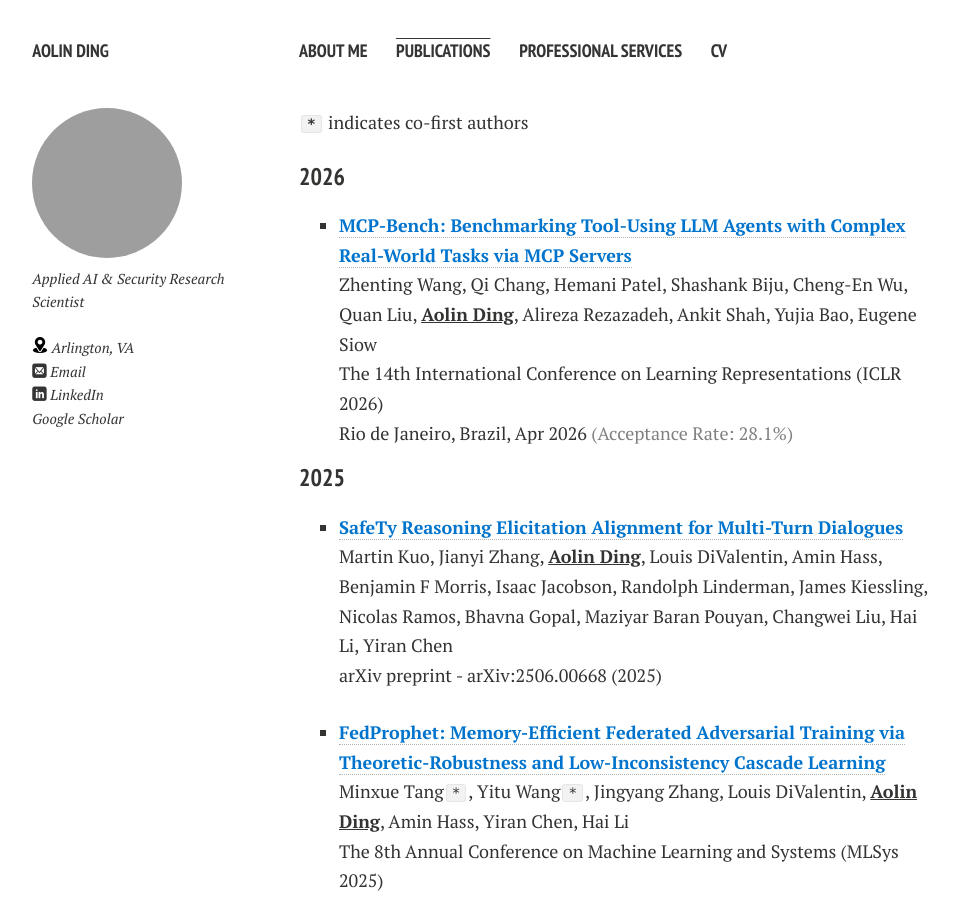
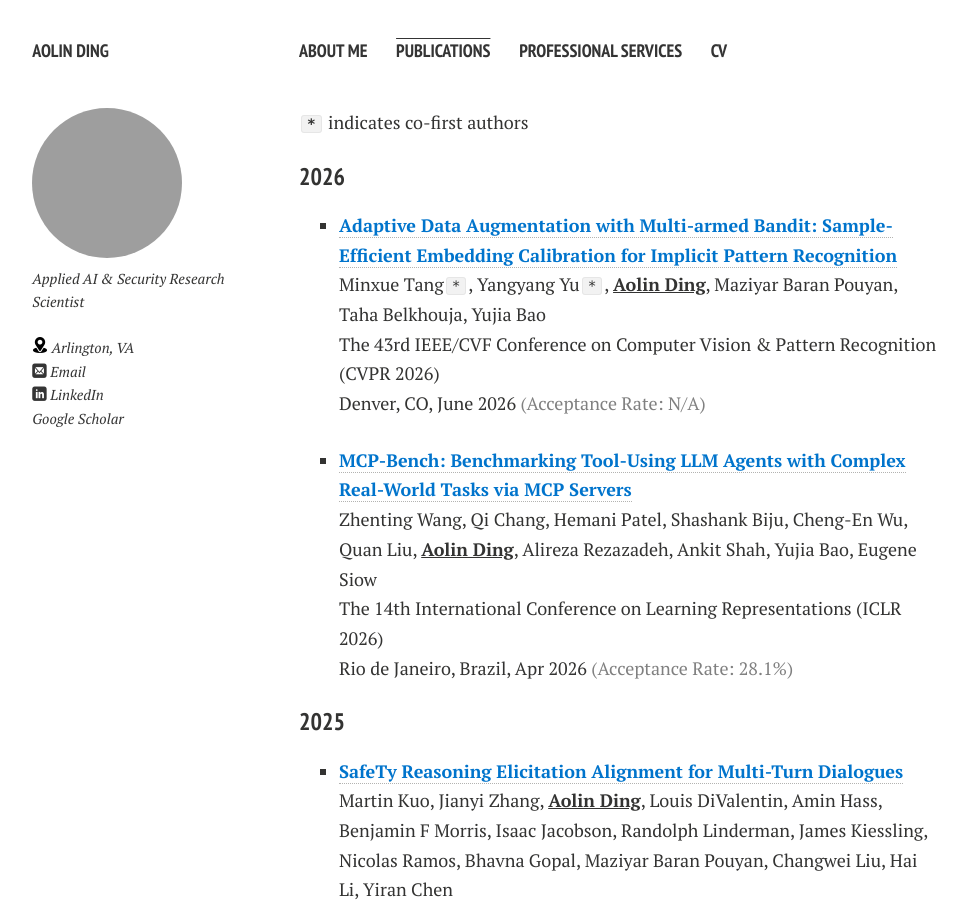
Before and after one commit to aolind/aolind.github.io, a Jekyll site: the page built from publications.md, in a window 1280 px wide and 900 px high. Shown: the whole window, without its empty margins (21-987 px from the left). Built offline with Jekyll 4.4.1, drawn with Linux system fonts in a browser that asks for light colours; nearby versions of some CDN libraries; comment, search, counter and statistics services are not loaded; a style sheet for code colours, icons or effects is not loaded.

Commit message:
Add a new publication

```diff
--- a/publications.md
+++ b/publications.md
@@ -8,7 +8,12 @@ title: Publications
 
 ### 2026
 
-- [**<font color='#0074cc'>MCP-Bench: Benchmarking Tool-Using LLM Agents with Complex Real-World Tasks via MCP Servers</font>**](https://www.arxiv.org/abs/2508.20453)\
+- [**<font color='#0074cc'>Adaptive Data Augmentation with Multi-armed Bandit: Sample-Efficient Embedding Calibration for Implicit Pattern Recognition</font>**](https://cvpr.thecvf.com/)\
+Minxue Tang`*`, Yangyang Yu`*`, <u><b>Aolin Ding</b></u>, Maziyar Baran Pouyan, Taha Belkhouja, Yujia Bao\
+The 43rd IEEE/CVF Conference on Computer Vision & Pattern Recognition (CVPR 2026)\
+Denver, CO, June 2026 <font color='gray'>(Acceptance Rate: N/A)</font>
+
+- [**<font color='#0074cc'>MCP-Bench: Benchmarking Tool-Using LLM Agents with Complex Real-World Tasks via MCP Servers</font>**](https://iclr.cc/virtual/2026/poster/10008216)\
 Zhenting Wang, Qi Chang, Hemani Patel, Shashank Biju, Cheng-En Wu, Quan Liu, <u><b>Aolin Ding</b></u>, Alireza Rezazadeh, Ankit Shah, Yujia Bao, Eugene Siow\
 The 14th International Conference on Learning Representations (ICLR 2026)\
 Rio de Janeiro, Brazil, Apr 2026 <font color='gray'>(Acceptance Rate: 28.1%)</font>
```
Also changed, not shown: CV.md (+1 -1 lines), README.md.
